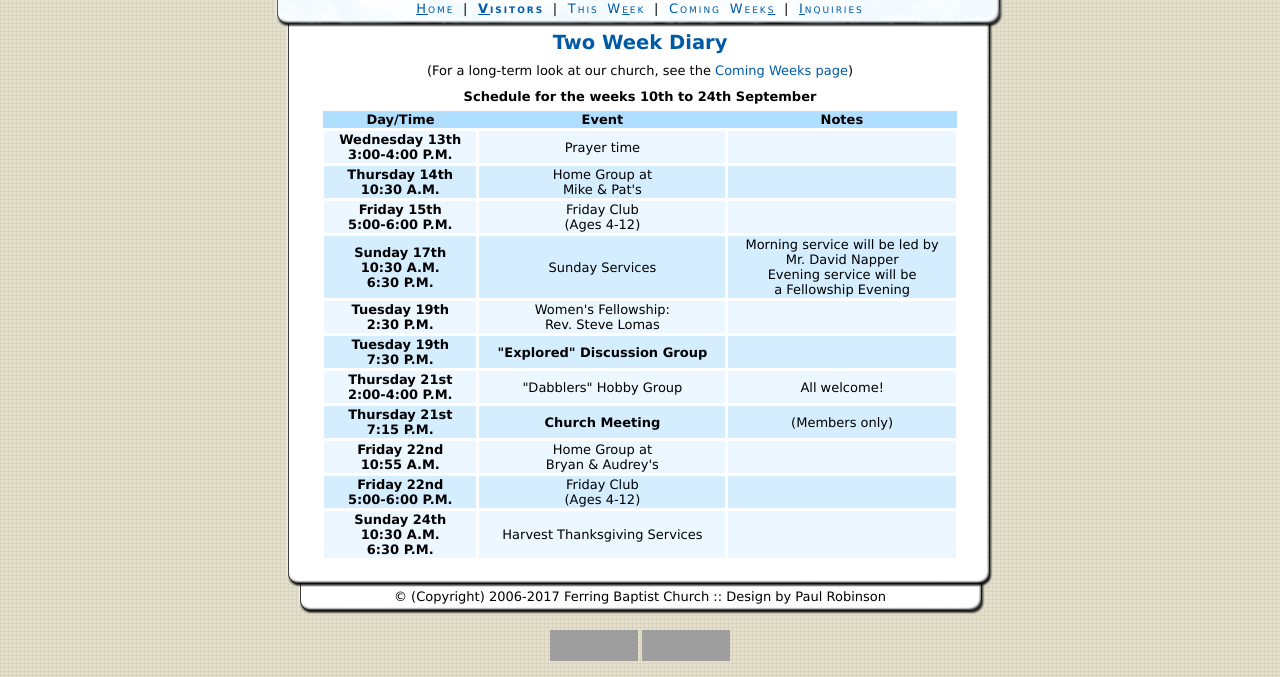
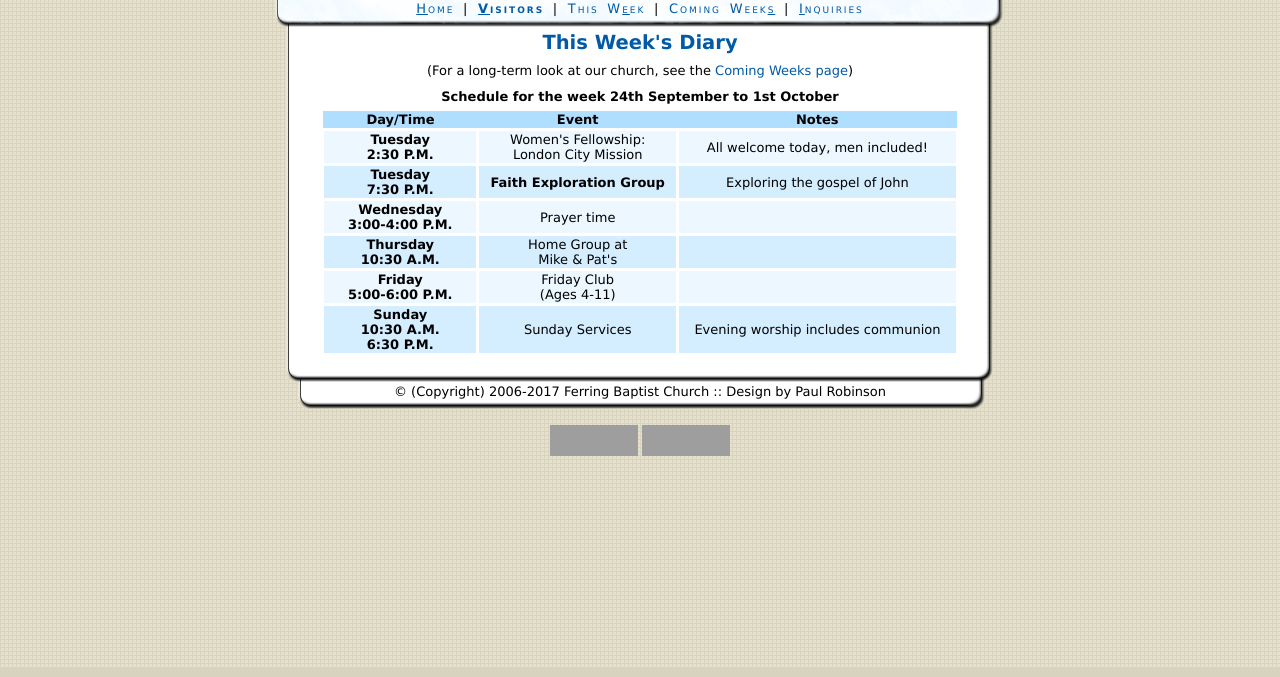
Before and after one commit to paulrr88/church, a PHP site: page /church/diary.php in a window 1280 px wide. Shown: the part 133-810 px from the top of the page. Run offline with PHP 8.4, Linux system fonts and the light colour scheme; grey boxes are pictures that could not be loaded.

Commit message:
Weekly update + preaching schedule

```diff
--- a/diary.php
+++ b/diary.php
@@ -2,11 +2,11 @@
 
 <?php include("header.php"); ?>
 			<div id="content">
-				<h1>Two Week Diary</h1>
+				<h1>This Week's Diary</h1>
 
 				<p class="centre">(For a long-term look at our church, see the <a href="upcoming.php">Coming Weeks page</a>)</p>
 
-				<p class="centre"><strong>Schedule for the weeks 10th to 24th September</strong></p>
+				<p class="centre"><strong>Schedule for the week 24th September to 1st October</strong></p>
 
 				<table class="styled" summary="Schedule for events in the coming week(s)">
 					<thead>
@@ -18,62 +18,34 @@
 					</thead>
 					<tbody>
 						<tr class="odd">
-							<th scope="row">Wednesday 13th<br />3:00-4:00 P.M.</th>
+							<th scope="row">Tuesday<br />2:30 P.M.</th>
+							<td>Women's Fellowship:<br />London City Mission</td>
+							<td>All welcome today, men included!</td>
+						</tr>
+                        <tr>
+							<th scope="row">Tuesday<br />7:30 P.M.</th>
+							<td><strong>Faith Exploration Group</strong></td>
+							<td>Exploring the gospel of John</td>
+						</tr>
+						<tr class="odd">
+							<th scope="row">Wednesday<br />3:00-4:00 P.M.</th>
 							<td>Prayer time</td>
 							<td></td>
 						</tr>
 						<tr>
-							<th scope="row">Thursday 14th<br /> 10:30 A.M.</th>
+							<th scope="row">Thursday<br /> 10:30 A.M.</th>
 							<td>Home Group at<br />Mike &amp; Pat's</td>
 							<td></td>
 						</tr>
 						<tr class="odd">
-							<th scope="row">Friday 15th<br />5:00-6:00 P.M.</th>
-							<td>Friday Club<br />(Ages 4-12)</td>
+							<th scope="row">Friday<br />5:00-6:00 P.M.</th>
+							<td>Friday Club<br />(Ages 4-11)</td>
 							<td></td>
 						</tr>
 						<tr>
-							<th scope="row">Sunday 17th<br />10:30 A.M.<br />6:30 P.M.</th>
+							<th scope="row">Sunday<br />10:30 A.M.<br />6:30 P.M.</th>
 							<td>Sunday Services</td>
-							<td>Morning service will be led by<br />
-								Mr. David Napper<br />
-								Evening service will be<br />
-								a Fellowship Evening</td>
-						</tr>
-                        <tr class="odd">
-							<th scope="row">Tuesday 19th<br />2:30 P.M.</th>
-							<td>Women's Fellowship:<br />Rev. Steve Lomas</td>
-							<td></td>
-						</tr>
-                        <tr>
-							<th scope="row">Tuesday 19th<br />7:30 P.M.</th>
-							<td><strong>"Explored" Discussion Group</strong></td>
-							<td></td>
-						</tr>
-						<tr class="odd">
-							<th scope="row">Thursday 21st<br />2:00-4:00 P.M.</th>
-							<td>"Dabblers" Hobby Group</td>
-							<td>All welcome!</td>
-						</tr>
-                        <tr>
-							<th scope="row">Thursday 21st<br /> 7:15 P.M.</th>
-							<td><strong>Church Meeting</strong></td>
-							<td>(Members only)</td>
-						</tr>
-						<tr class="odd">
-							<th scope="row">Friday 22nd<br />10:55 A.M.</th>
-							<td>Home Group at<br />Bryan &amp; Audrey's</td>
-							<td></td>
-						</tr>
-						<tr>
-							<th scope="row">Friday 22nd<br />5:00-6:00 P.M.</th>
-							<td>Friday Club<br />(Ages 4-12)</td>
-							<td></td>
-						</tr>
-						<tr class="odd">
-							<th scope="row">Sunday 24th<br />10:30 A.M.<br />6:30 P.M.</th>
-							<td>Harvest Thanksgiving Services</td>
-							<td></td>
+							<td>Evening worship includes communion</td>
 						</tr>
 					</tbody>
 				</table>
--- a/newssheet.php
+++ b/newssheet.php
@@ -16,7 +16,7 @@
 
 				<a href="images/newssheetfront.jpg"><img src="images/newssheetfront.jpg" width="600" style="margin-left: 75px;" /></a>
 
-				<!--<a href="images/newssheetinside.jpg"><img src="images/newssheetinside.jpg" width="600" style="margin-left: 75px;" /></a>-->
+				<a href="images/newssheetinside.jpg"><img src="images/newssheetinside.jpg" width="600" style="margin-left: 75px;" /></a>
 
 			</div>
 			<div id="footer">
```
Also changed, not shown: upcoming.php (+14 -27 lines), images/newssheetfront.jpg, images/newssheetinside.jpg, 1 other file.
